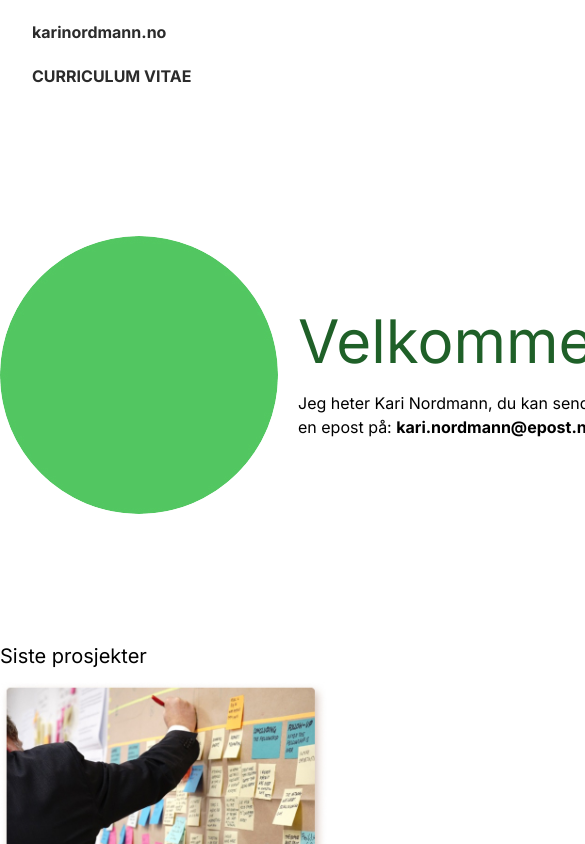
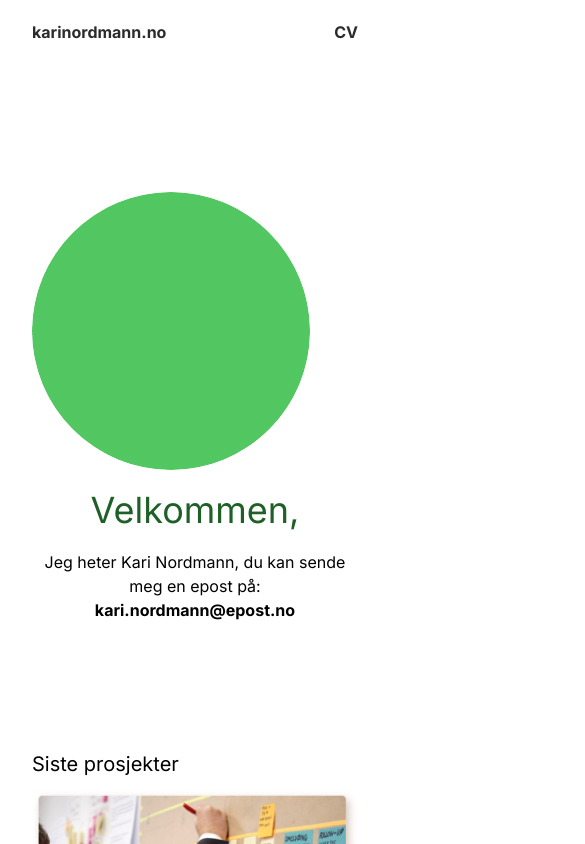
Before and after one commit to stacc/cv-workshop, a Next.js app: page / in a window 390 px wide. Shown: the top 844 px of the page, 585 px wide, since content can reach past the window. Built offline with nearby package versions, Linux system fonts and the light colour scheme.

Commit message:
fix: Make responsive

```diff
--- a/app/page.jsx
+++ b/app/page.jsx
@@ -3,7 +3,7 @@ import { LatestProjects } from "@/components/LatestProjects";
 
 export default function Home() {
   return (
-    <div className="container mx-auto mt-32 mb-32 gap-32 flex flex-col">
+    <div className="container mx-auto mt-32 mb-32 gap-32 flex flex-col px-8">
       <Hero />
       <LatestProjects />
     </div>
--- a/components/Header.jsx
+++ b/components/Header.jsx
@@ -2,10 +2,10 @@ import Link from "next/link";
 
 export function Header() {
   return (
-    <header className="bg-white/50 flex justify-between px-8 sm:px-16 py-5 flex-col sm:flex-row gap-5">
+    <header className="bg-white/50 flex justify-between px-8 sm:px-16 py-5 flex-row gap-5">
       <HeaderLink href="/">karinordmann.no</HeaderLink>
       <div className="flex gap-5">
-        <HeaderLink href="/cv">CURRICULUM VITAE</HeaderLink>
+        <HeaderLink href="/cv">CV</HeaderLink>
       </div>
     </header>
   );
--- a/components/Hero.jsx
+++ b/components/Hero.jsx
@@ -3,7 +3,7 @@ import profilBilde from "../public/profilbilde.jpg";
 
 export function Hero() {
   return (
-    <div className="flex gap-5">
+    <div className="flex gap-5 flex-col sm:flex-row">
       <Image
         alt="Bilde av meg"
         src={profilBilde}
@@ -11,8 +11,8 @@ export function Hero() {
         width={278}
         height={278}
       />
-      <div className="flex flex-col gap-5 my-auto">
-        <h1 className="text-secondary-700 text-6xl">Velkommen,</h1>
+      <div className="flex flex-col gap-5 my-auto text-center sm:text-left">
+        <h1 className="text-secondary-700 text-4xl sm:text-6xl">Velkommen,</h1>
         <p>
           Jeg heter Kari Nordmann, du kan sende meg en epost på:{" "}
           <a
--- a/components/Photostrip.jsx
+++ b/components/Photostrip.jsx
@@ -2,7 +2,7 @@ import Image from "next/image";
 
 export function Photostrip({ images }) {
   return (
-    <div className="flex snap-x snap-mandatory justify-evenly overflow-x-auto">
+    <div className="flex snap-x snap-mandatory justify-start gap-8 overflow-x-auto">
       {images.map((image, index) => {
         // Når vi looper over lister, kan vi alle hente ut indeksen til elementet vi er på med en variabel som heter index
         return (
```
